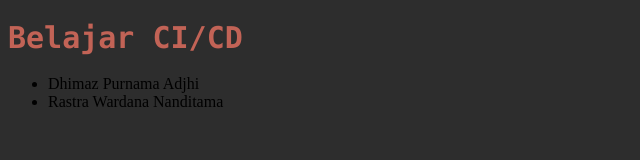
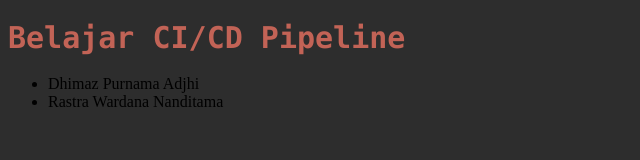
Before and after one commit to rizereze123/belajarpipelinecicd, a plain HTML site: page static/index.html in a window 1280 px wide. Shown: the whole page, without its empty margins (0-640 px from the left). Drawn offline with Linux system fonts and the light colour scheme.

Commit message:
Update index.html

```diff
--- a/static/index.html
+++ b/static/index.html
@@ -21,7 +21,7 @@
 </head>
 
 <body>
-    <h1>Belajar CI/CD</h1>
+    <h1>Belajar CI/CD Pipeline</h1>
     <ul>
         <li>Dhimaz Purnama Adjhi</li>
         <li>Rastra Wardana Nanditama</li>
```
